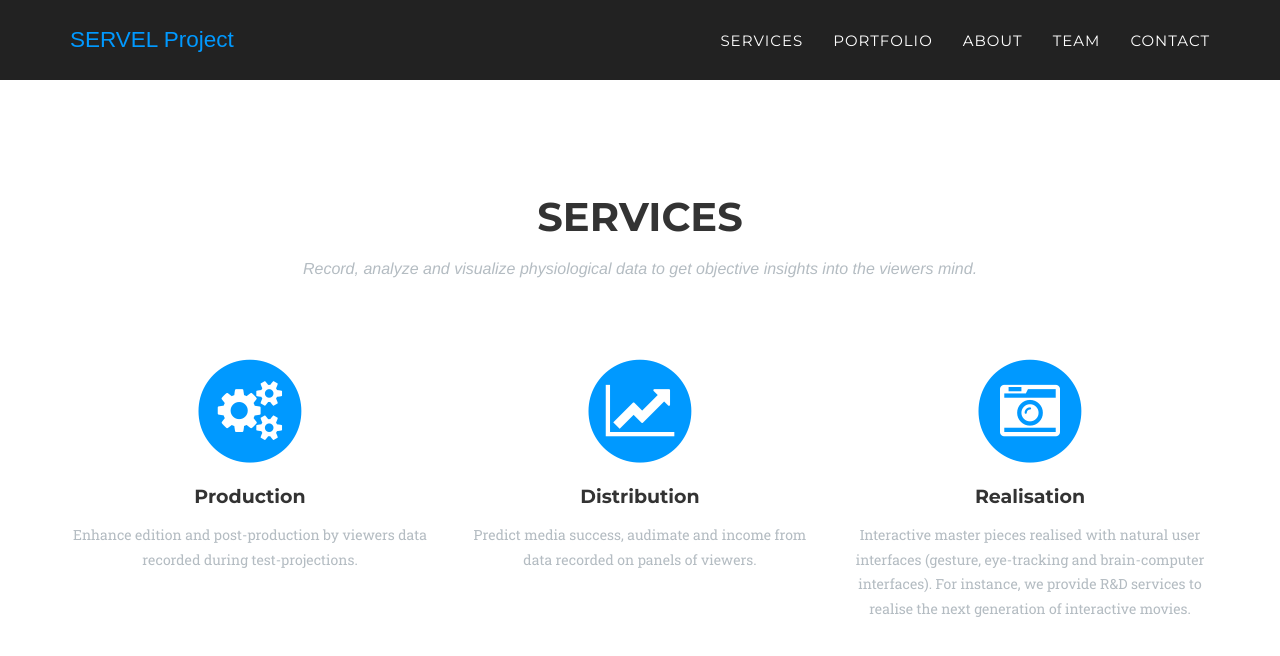
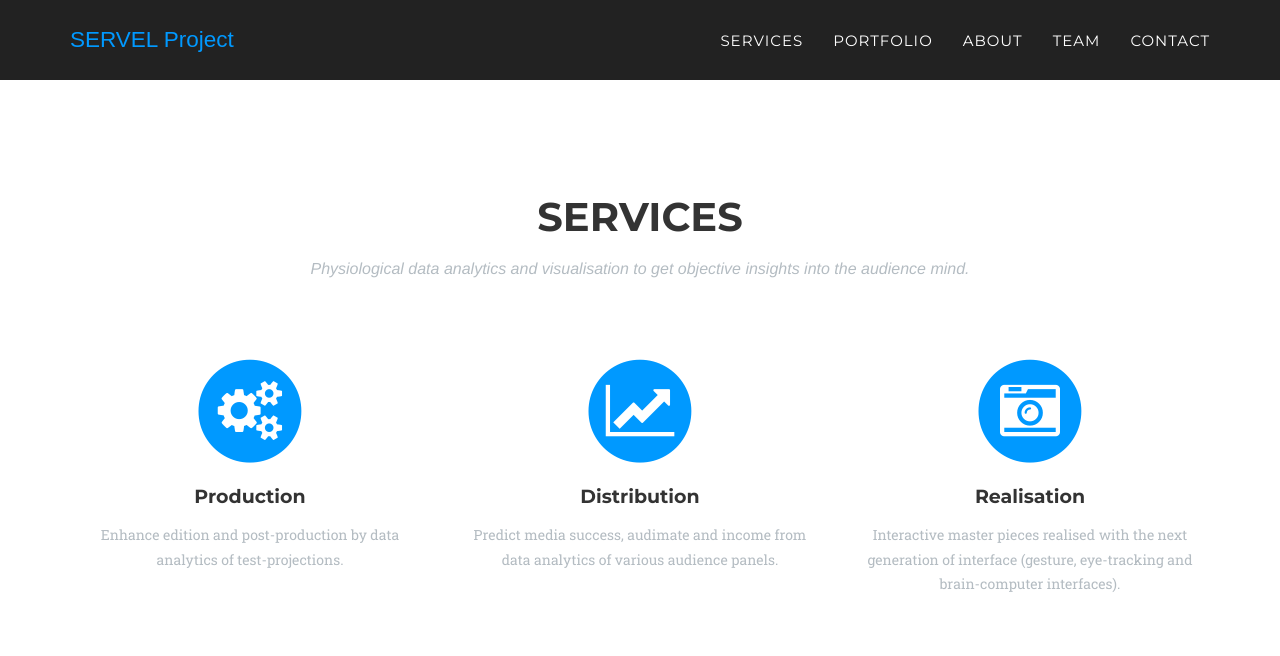
Before and after one commit to servelproject/servel-technologies.io, a Jekyll site: the page built from index.html, in a window 1280 px wide and 900 px high, scrolled down 713 px. Shown: the top 656 px of the window. Built offline with Jekyll 4.4.1, drawn with Linux system fonts in a browser that asks for light colours; some web fonts are replaced.

Commit message:
Update services.html

```diff
--- a/_includes/services.html
+++ b/_includes/services.html
@@ -4,7 +4,7 @@
             <div class="row">
                 <div class="col-lg-12 text-center">
                     <h2 class="section-heading">Services</h2>
-                    <h3 class="section-subheading text-muted">Record, analyze and visualize physiological data to get objective insights into the viewers mind.</h3>
+                    <h3 class="section-subheading text-muted">Physiological data analytics and visualisation to get objective insights into the audience mind.</h3>
                 </div>
             </div>
             <div class="row text-center">
@@ -14,7 +14,7 @@
                         <i class="fa fa-cogs fa-stack-1x fa-inverse"></i>
                     </span>
                     <h4 class="service-heading">Production</h4>
-                    <p class="text-muted">Enhance edition and post-production by viewers data recorded during test-projections.</p>
+                    <p class="text-muted">Enhance edition and post-production by data analytics of test-projections.</p>
                 </div>
                 <div class="col-md-4">
                     <span class="fa-stack fa-4x">
@@ -22,7 +22,7 @@
                         <i class="fa fa-line-chart fa-stack-1x fa-inverse"></i>
                     </span>
                     <h4 class="service-heading">Distribution</h4>
-                    <p class="text-muted">Predict media success, audimate and income from data recorded on panels of viewers.</p>
+                    <p class="text-muted">Predict media success, audimate and income from data analytics of various audience panels.</p>
                 </div>
                 <div class="col-md-4">
                     <span class="fa-stack fa-4x">
@@ -30,7 +30,7 @@
                         <i class="fa fa-camera-retro fa-stack-1x fa-inverse"></i>
                     </span>
                     <h4 class="service-heading">Realisation</h4>
-                    <p class="text-muted">Interactive master pieces realised with natural user interfaces (gesture, eye-tracking and brain-computer interfaces). For instance, we provide R&D services to realise the next generation of interactive movies.</p>
+                    <p class="text-muted">Interactive master pieces realised with the next generation of interface (gesture, eye-tracking and brain-computer interfaces).</p>
                 </div>
             </div>
         </div>
```
